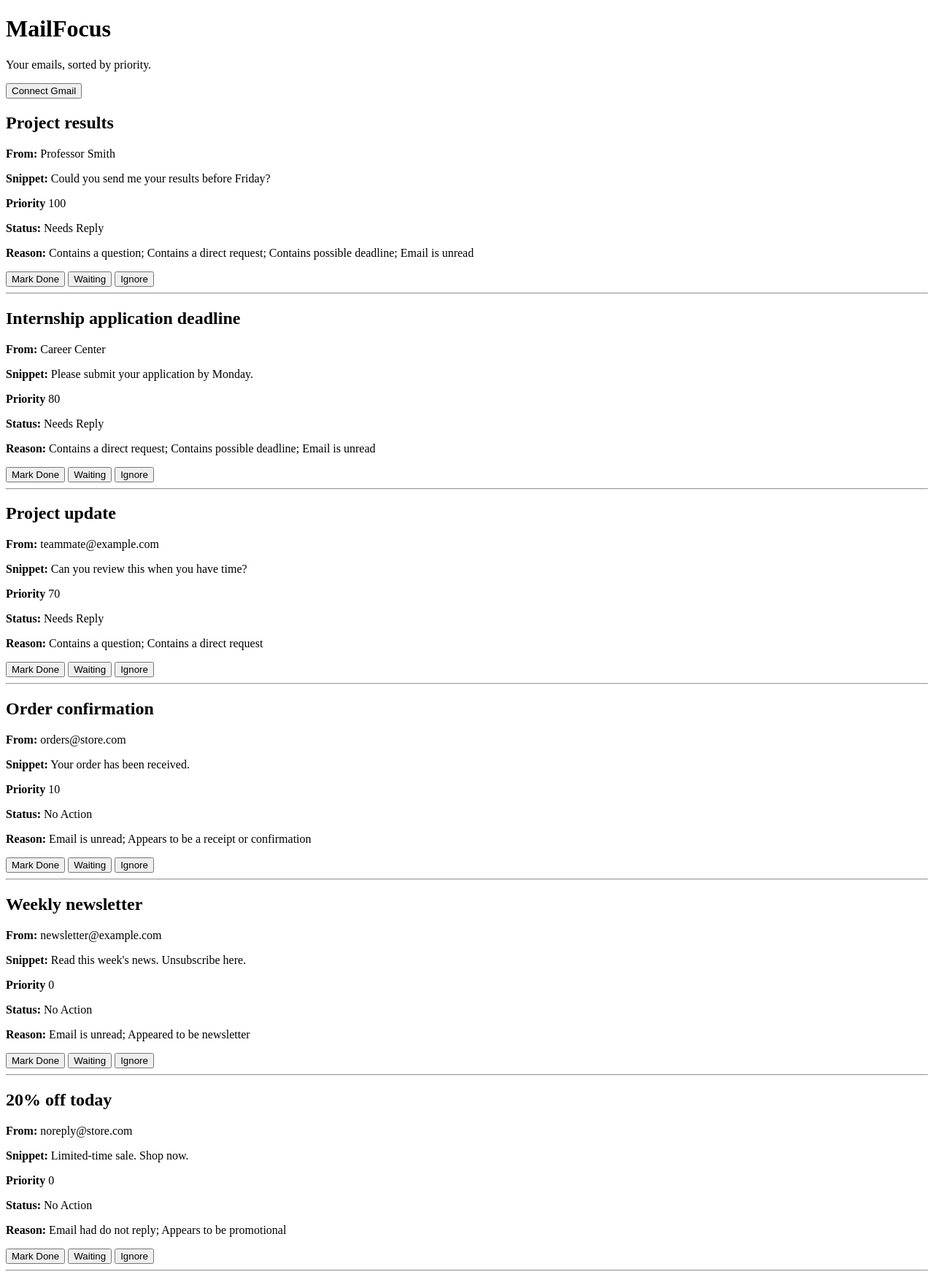
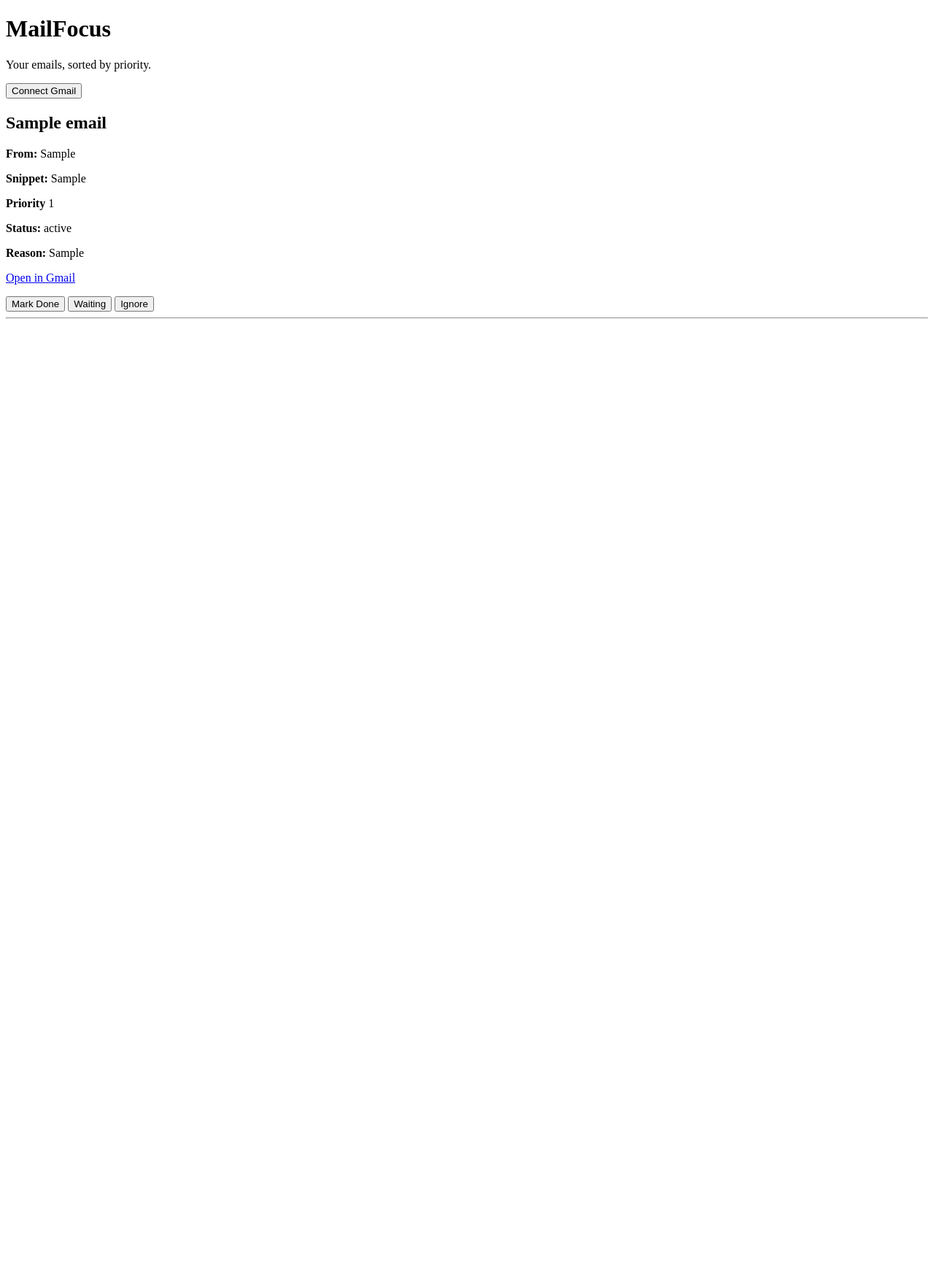
Before and after one commit to Dean-safran/mailFocus, a Flask app: page / in a window 1280 px wide. Shown: the whole page at 73% size. After the commit the page ends 437 px from the top, so only its background shows below. Run offline with Flask 3, Linux system fonts and the light colour scheme; tables that the repository leaves empty hold one stand-in row (values such as "Sample post").

Commit message:
saved real gmails to db + added open_in_gmail button

```diff
--- a/app.py
+++ b/app.py
@@ -52,9 +52,26 @@ db.init_app(app)
 class Email(db.Model) :
     id = db.Column(db.Integer, primary_key=True)
 
+    gmail_message_id = db.Column(
+        db.String(255),
+        unique=True,
+        nullable=False,
+    )
+
+    gmail_thread_id = db.Column(
+        db.String(255),
+        nullable=False,
+    )
+
     sender = db.Column(
         db.String(255),
         nullable=False
+    )
+
+    recipients = db.Column(
+        db.Text,
+        nullable=False,
+        default="",
     )
 
     subject = db.Column(
@@ -66,6 +83,18 @@ class Email(db.Model) :
         db.Text,
         nullable=False,
         default=""
+    )
+
+    body = db.Column(
+        db.Text,
+        nullable=False,
+        default="",
+    )
+
+    is_unread = db.Column(
+        db.Boolean,
+        nullable=False,
+        default=False,
     )
 
     is_unread = db.Column(
@@ -92,94 +121,21 @@ class Email(db.Model) :
         default=""
     )
 
-    gmail_thread_id = db.Column(
-        db.String(255),
-        unique=True,
-        nullable=True
-    )
-
     received_at = db.Column(
         db.DateTime,
         nullable=True
     )
 
-emails = [
-    {
-        "sender": "Professor Smith",
-        "subject": "Project results",
-        "snippet": "Could you send me your results before Friday?",
-        "is_unread": True,
-        "gmail_thread_id": "fake-thread-1",
-        "received_at": datetime(2026, 7, 15, 9, 30),
-    },
-    {
-        "sender": "Career Center",
-        "subject": "Internship application deadline",
-        "snippet": "Please submit your application by Monday.",
-        "is_unread": True,
-        "gmail_thread_id": "fake-thread-2",
-        "received_at": datetime(2026, 7, 16, 8, 45),
-    },
-    {
-        "sender": "teammate@example.com",
-        "subject": "Project update",
-        "snippet": "Can you review this when you have time?",
-        "is_unread": False,
-        "gmail_thread_id": "fake-thread-3",
-        "received_at": datetime(2026, 7, 16, 10, 15),
-    },
-    {
-        "sender": "newsletter@example.com",
-        "subject": "Weekly newsletter",
-        "snippet": "Read this week's news. Unsubscribe here.",
-        "is_unread": True,
-        "gmail_thread_id": "fake-thread-4",
-        "received_at": datetime(2026, 7, 14, 12, 0),
-    },
-    {
-        "sender": "noreply@store.com",
-        "subject": "20% off today",
-        "snippet": "Limited-time sale. Shop now.",
-        "is_unread": False,
-        "gmail_thread_id": "fake-thread-5",
-        "received_at": datetime(2026, 7, 13, 11, 0),
-    },
-    {
-        "sender": "orders@store.com",
-        "subject": "Order confirmation",
-        "snippet": "Your order has been received.",
-        "is_unread": True,
-        "gmail_thread_id": "fake-thread-6",
-        "received_at": datetime(2026, 7, 12, 16, 30),
-    }
-]
+    # lets us call email.gmail_url rather than email.gmail_url()
+    @property
+    def gmail_url(self):
+        return (
+            "https://mail.google.com/mail/"
+            f"#all/{self.gmail_thread_id}"
+        )
 
-def seed_fake_emails():
-    for fake_email in emails:
-        # db.session.execute() executes
-        # a query
-        existing_email = db.session.execute(
-            db.select(Email).filter_by(
-                gmail_thread_id=fake_email["gmail_thread_id"]
-            )
-        # returns an Email object if it
-        # exists, else returns None
-        ).scalar_one_or_none()
 
-        if existing_email is None:
-            # run classifier and add
-            # attributes to email object
-            classification = classify_email(fake_email)
-            fake_email["priority"] = classification["priority"]
-            fake_email["status"] = classification["status"]
-            fake_email["reason"] = classification["reasons"]
-            # ** sets the values of the fake_email dict
-            # to be values of the args of Email()
-            email = Email(**fake_email)
-            # queue the email to be
-            # inserted
-            db.session.add(email)
-    db.session.commit()
+
 
 # create service to access gmail API
 def get_gmail_service() :
@@ -216,8 +172,6 @@ def decode_body_data(encoded_data):
 with app.app_context() :
     # create missing tables
     db.create_all()
-    # inserts any missing emails
-    seed_fake_emails()
 
 
 
@@ -339,8 +293,8 @@ def oauth_callback():
 
     return redirect(url_for("dashboard"))
 
-@app.route("/gmail-preview")
-def gmail_preview():
+@app.route("/sync-gmail", methods=["POST"])
+def sync_gmail():
     if not os.path.exists("token.json"):
         return redirect(url_for("connect_gmail"))
 
@@ -351,7 +305,7 @@ def gmail_preview():
         .messages()
         .list(
             userId="me",
-            maxResults=10,
+            maxResults=100,
             q="in:inbox",
         )
         .execute()
@@ -359,50 +313,74 @@ def gmail_preview():
 
     message_references = response.get("messages", [])
 
-    gmail_messages = []
+    imported_count = 0
+    skipped_count = 0
 
     for message_reference in message_references:
-        message = (
+        gmail_message_id = message_reference["id"]
+
+        existing_email = db.session.execute(
+            db.select(Email).filter_by(
+                gmail_message_id=gmail_message_id,
+            )
+        ).scalar_one_or_none()
+
+        if existing_email is not None:
+            skipped_count += 1
+            continue
+
+        gmail_message = (
             service.users()
             .messages()
             .get(
                 userId="me",
-                id=message_reference["id"],
+                id=gmail_message_id,
                 format="full",
             )
             .execute()
         )
 
-        headers = message.get("payload", {}).get("headers", [])
+        normalized_email = normalize_gmail_message(
+            gmail_message
+        )
 
-        gmail_message = {
-            "id": message["id"],
-            "thread_id": message.get("threadId", ""),
-            "subject": get_message_header(
-                headers,
-                "Subject",
-                "(No subject)",
+        classification = classify_email(
+            normalized_email
+        )
+
+        email = Email(
+            gmail_message_id=normalized_email[
+                "gmail_message_id"
+            ],
+            gmail_thread_id=normalized_email[
+                "gmail_thread_id"
+            ],
+            sender=normalized_email["sender"],
+            recipients=", ".join(
+                normalized_email["recipients"]
             ),
-            "sender": get_message_header(
-                headers,
-                "From",
-                "(Unknown sender)",
-            ),
-            "date": get_message_header(
-                headers,
-                "Date",
-                "(Unknown date)",
-            ),
-            "snippet": message.get("snippet", ""),
-            "is_unread": "UNREAD" in message.get("labelIds", []),
-        }
+            subject=normalized_email["subject"],
+            snippet=normalized_email["snippet"],
+            body=normalized_email["body"],
+            is_unread=normalized_email["is_unread"],
+            received_at=normalized_email["received_at"],
+            priority=classification["priority"],
+            status=classification["status"],
+            reason=classification["reasons"],
+        )
 
-        gmail_messages.append(gmail_message)
+        db.session.add(email)
+        imported_count += 1
 
-    return render_template(
-        "gmail_preview.html",
-        gmail_messages=gmail_messages,
+    db.session.commit()
+
+    print(
+        f"Gmail sync complete: "
+        f"{imported_count} imported, "
+        f"{skipped_count} skipped."
     )
+
+    return redirect(url_for("dashboard"))
 
 # =======================================================
 
--- a/services/gmail_parser.py
+++ b/services/gmail_parser.py
@@ -2,6 +2,7 @@ import base64
 from datetime import datetime, timezone
 from email.utils import getaddresses, parsedate_to_datetime
 from html.parser import HTMLParser
+from html import unescape
 
 
 class HTMLTextExtractor(HTMLParser):
@@ -198,7 +199,7 @@ def normalize_gmail_message(message):
             message,
             headers,
         ),
-        "snippet": message.get("snippet", ""),
+        "snippet": unescape(message.get("snippet", "")),
         "body": extract_message_body(payload),
         "is_unread": "UNREAD" in message.get(
             "labelIds",
--- a/templates/dashboard.html
+++ b/templates/dashboard.html
@@ -17,8 +17,8 @@
     {% if gmail_connected %}
         <p>Gmail connected.</p>
 
-        <form action="{{ url_for('gmail_preview') }}" method="GET">
-            <button type="submit">View Recent Gmails</button>
+        <form action="{{ url_for('sync_gmail') }}" method="POST">
+            <button type="submit">Sync Gmail Messages</button>
         </form>
     {% else %}
         <form action="{{ url_for('connect_gmail') }}" method="GET">
@@ -55,6 +55,16 @@
                 {{ email.reason }}
             </p>
 
+            <p>
+                <a
+                    href="{{ email.gmail_url }}"
+                    target="_blank"
+                    rel="noopener noreferrer"
+                >
+                    Open in Gmail
+                </a>
+            </p>
+
             <form
                 action="{{ url_for('mark_done', email_id=email.id) }}"
                 method="POST"
```
Also changed, not shown: templates/gmail_preview.html (deleted, +0 -58 lines).
